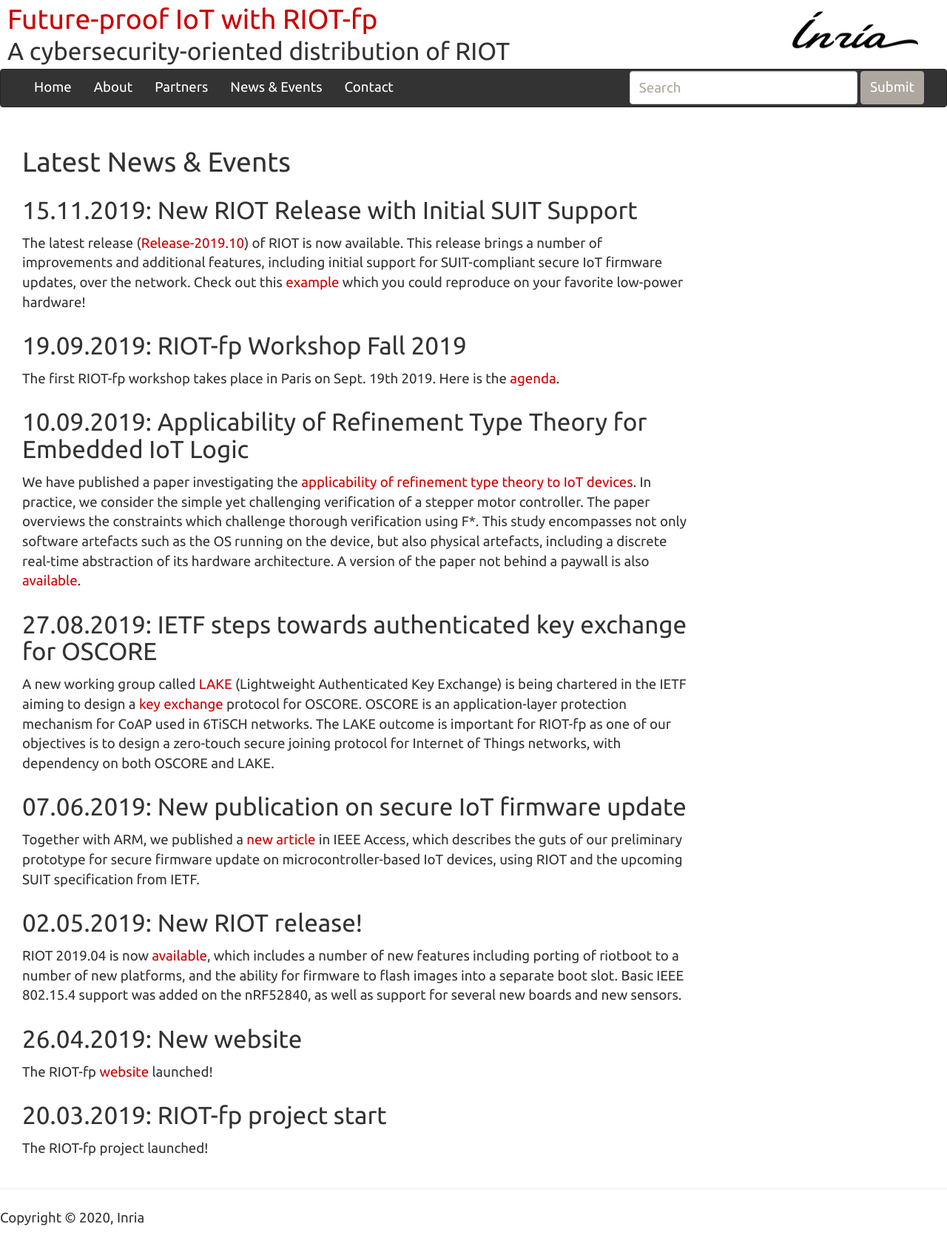
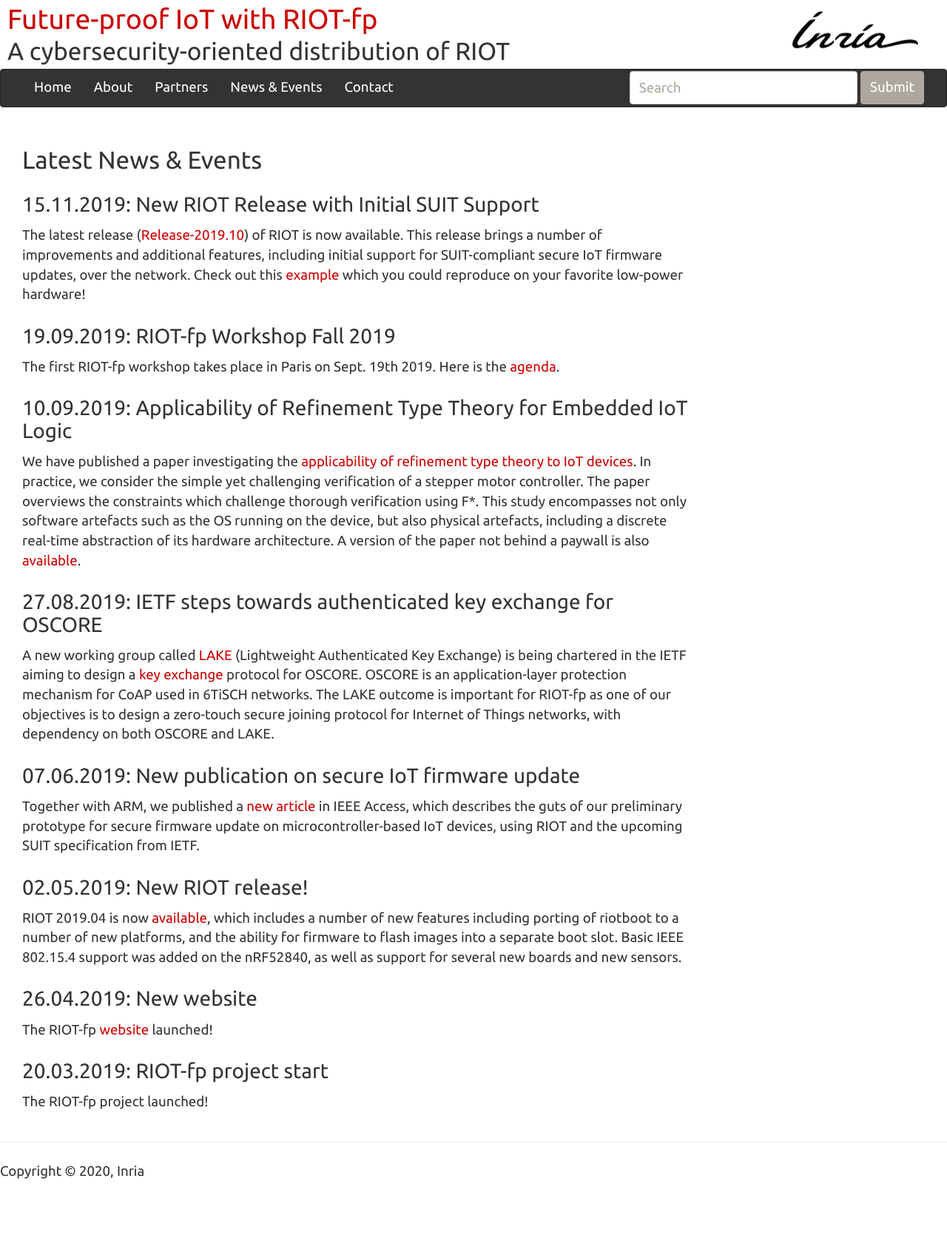
Before and after one commit to future-proof-iot/future-proof-iot.github.io, a Jekyll site: the page built from events.md, in a window 1280 px wide. Shown: the whole page at 74% size. Built offline with Jekyll 4.4.1, drawn with Linux system fonts in a browser that asks for light colours; nearby versions of some CDN libraries; our own code applies the rules of GitHub Pages for plain Markdown files; after the commit the page ends 1610 px from its top, so only the background shows below that.

```diff
--- a/events.md
+++ b/events.md
@@ -1,30 +1,30 @@
-# Latest News & Events
+## Latest News & Events
 
-## 15.11.2019: New RIOT Release with Initial SUIT Support
+### 15.11.2019: New RIOT Release with Initial SUIT Support
 The latest release ([Release-2019.10](https://github.com/RIOT-OS/RIOT/releases/tag/2019.10)) of RIOT is now available. This release brings a number of improvements and additional features, including initial support for SUIT-compliant secure IoT firmware updates, over the network. Check out this [example](https://github.com/RIOT-OS/RIOT/tree/master/examples/suit_update) which you could reproduce on your favorite low-power hardware!
 
-## 19.09.2019: RIOT-fp Workshop Fall 2019
+### 19.09.2019: RIOT-fp Workshop Fall 2019
 The first RIOT-fp workshop takes place in Paris on Sept. 19th 2019. Here is the [agenda](workshops/RIOT-fp-Workshop-2019-09-19-kickoff.md).
 
-## 10.09.2019: Applicability of Refinement Type Theory for Embedded IoT Logic
+### 10.09.2019: Applicability of Refinement Type Theory for Embedded IoT Logic
 We have published a paper investigating the [applicability of refinement type theory to IoT devices](https://ieeexplore.ieee.org/abstract/document/8715067). In practice, we consider the simple yet challenging verification of a stepper motor controller. The paper overviews the constraints which challenge thorough verification using F*. This study encompasses not only software artefacts such as the OS running on the device, but also physical artefacts, including a discrete real-time abstraction of its hardware architecture. A version of the paper not behind a paywall is also [available](https://www.irisa.fr/prive/talpin/papers/date19.pdf).
 
-## 27.08.2019: IETF steps towards authenticated key exchange for OSCORE
+### 27.08.2019: IETF steps towards authenticated key exchange for OSCORE
 
 A new working group called [LAKE](https://datatracker.ietf.org/wg/lake/about/) (Lightweight Authenticated Key Exchange) is being chartered in the IETF aiming to design a [key exchange](https://tools.ietf.org/html/draft-selander-lake-reqs) protocol for OSCORE. OSCORE is an application-layer protection mechanism for CoAP used in 6TiSCH networks. The LAKE outcome is important for RIOT-fp as one of our objectives is to design a zero-touch secure joining protocol for Internet of Things networks, with dependency on both OSCORE and LAKE.
 
-## 07.06.2019: New publication on secure IoT firmware update
+### 07.06.2019: New publication on secure IoT firmware update
 
 Together with ARM, we published a [new article](https://ieeexplore.ieee.org/stamp/stamp.jsp?arnumber=8725488) in IEEE Access, which describes the guts of our preliminary prototype for secure firmware update on microcontroller-based IoT devices, using RIOT and the upcoming SUIT specification from IETF.
 
-## 02.05.2019: New RIOT release!
+### 02.05.2019: New RIOT release!
 
 RIOT 2019.04 is now [available](https://github.com/RIOT-OS/RIOT/releases/tag/2019.04), which includes a number of new features including porting of riotboot to a number of new platforms, and the ability for firmware to flash images into a separate boot slot. Basic IEEE 802.15.4 support was added on the nRF52840, as well as support for several new boards and new sensors.
 
-## 26.04.2019: New website
+### 26.04.2019: New website
 
 The RIOT-fp [website](https://future-proof-iot.github.io) launched!
 
-## 20.03.2019: RIOT-fp project start
+### 20.03.2019: RIOT-fp project start
 
 The RIOT-fp project launched!
```
Also changed, not shown: about.md (added, +16 -0 lines), contact.md (+8 -3 lines), partners.md (+6 -1 lines).
